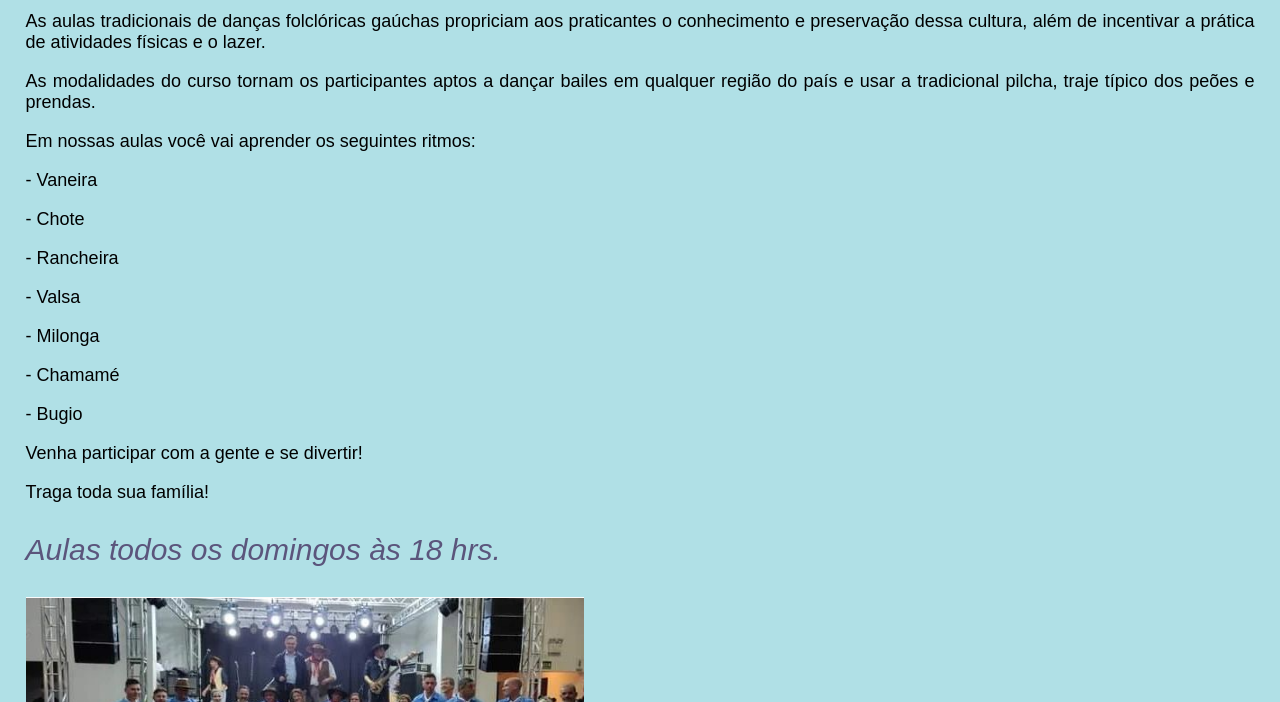
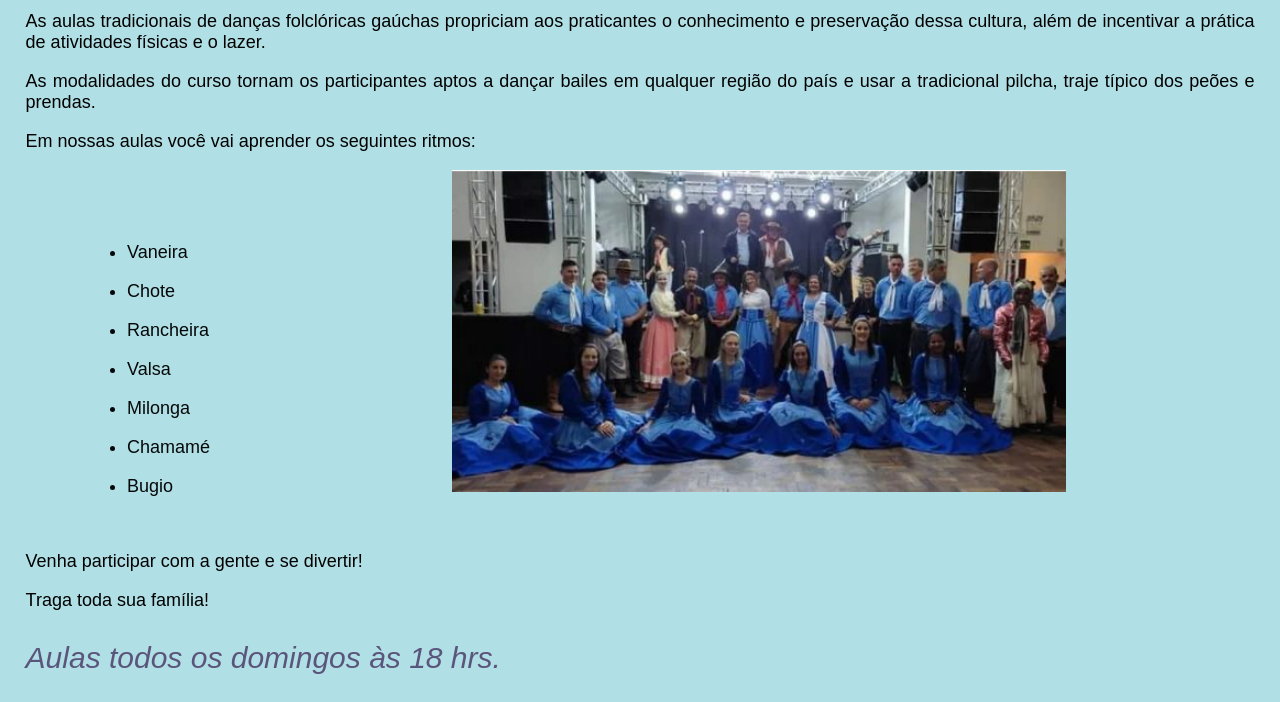
Before and after one commit to ProfJucileiRiba/Primeiro-reposit-rio-, a plain HTML site: page index.html in a window 1280 px wide. Shown: the part 98-800 px from the top of the page. Drawn offline with Linux system fonts and the light colour scheme.

Commit message:
Atualização das divisões

```diff
--- a/index.html
+++ b/index.html
@@ -10,17 +10,25 @@
 <h1>Danças Tradicionais Gaúchas</h1>
 <p>As aulas tradicionais de danças folclóricas gaúchas propriciam aos praticantes o conhecimento e preservação dessa cultura, além de incentivar a prática de atividades físicas e o lazer.</p>
 <p>As modalidades do curso tornam os participantes aptos a dançar bailes em qualquer região do país e usar a tradicional pilcha, traje típico dos peões e prendas.</p>
-<p>Em nossas aulas você vai aprender os seguintes ritmos:</p>
-<p>- Vaneira </p>
-<p>- Chote </p>
-<p>- Rancheira</p>
-<p>- Valsa</p>
-<p>- Milonga</p>
-<p>- Chamamé</p>
-<p>- Bugio</p>
+<div>
+    <p div class="Ritmos"> Em nossas aulas você vai aprender os seguintes ritmos:</p>
+        <ul div class="item">
+
+            <li><p> Vaneira</p></li>
+            <li><p> Chote</p></li>
+            <li><p> Rancheira</p></li>
+            <li><p> Valsa</p></li>
+            <li><p> Milonga</p></li>
+            <li><p> Chamamé</p></li>
+            <li><p> Bugio</p></li>
+        </ul>
+
+    <img src="dançagaucha.png" alt="Grupo de dança do CTG os Guri De Quitandinha" class="imagem1"
+</div>
+
 <p>Venha participar com a gente e se divertir!</p>
 <p>Traga toda sua família!</p>
 <p id="horário" strong><em>Aulas todos os domingos às 18 hrs.</em></strong></p>
-<img src="dançagaucha.png" alt="Grupo de dança do CTG os Guri De Quitandinha" class="imagem 1"
+
 </body>
 </html>
--- a/style.css
+++ b/style.css
@@ -35,6 +35,22 @@ h1{
     font-size: 30px;
     text-align: justify;
 }
-.imagem 1{
+.imagem1{
+    display: inline-block;
+    height: 50%;
+    width: 50%;
+    margin-left: 20%;
+    margin-right: 02%;
+    text-align: left;
+}
 
+.item {
+    text-align: justify;
+    font-size: 18px;
+    color: #050808;
+    display: inline-block;
+    height: 5%;
+    width: 5%;
+    margin-left: 5%;
+    margin-right: 1%;
 }
```
